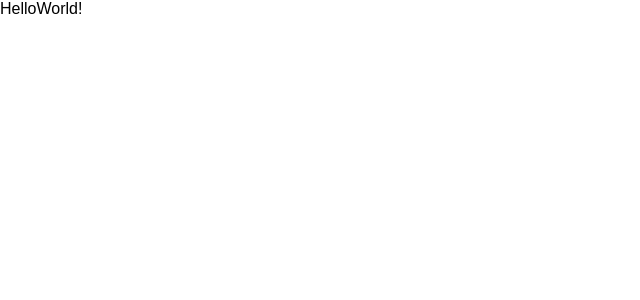
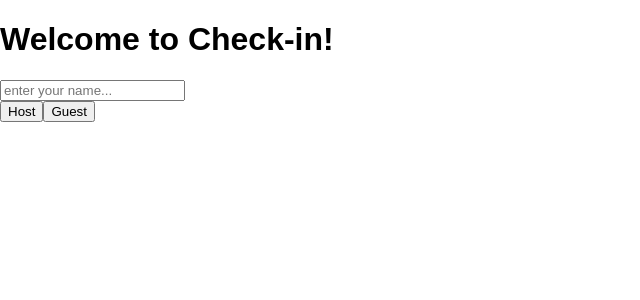
Before and after one commit to EpicPi/check-in, a React (Create React App) app in the folder v0/: page / in a window 1280 px wide. Shown: the top 300 px of the page, without its empty margins (0-640 px from the left). Built offline with nearby package versions, Linux system fonts and the light colour scheme.

Commit message:
make Name Form

```diff
--- a/v0/src/App.jsx
+++ b/v0/src/App.jsx
@@ -2,18 +2,30 @@ import React, { Component } from 'react';
 import { BrowserRouter, Route, Switch } from 'react-router-dom';
 import GuestDash from './Guest/GuestDash';
 import HostDash from './Host/HostDash';
+import NameForm from './NameForm';
 
 class App extends Component {
   constructor(props) {
     super(props);
+    this.state = {
+      name: '',
+      type: ''
+    };
+
+    this.handleNameInput = this.handleNameInput.bind(this);
+  }
+
+  handleNameInput(name, type) {
+    console.log(name, type);
   }
 
   render() {
     return (
       <div>
+        <h1>Welcome to Check-in!</h1>
+        <NameForm />
         <BrowserRouter>
           <div>
-            HelloWorld!
             <Switch>
               <Route exact path="/host" component={HostDash} />
               <Route exact path="/guest" component={GuestDash} />
--- /dev/null
+++ b/v0/src/NameForm.jsx
@@ -0,0 +1,53 @@
+import React, { Component } from 'react';
+
+class NameForm extends Component {
+  constructor(props) {
+    super(props);
+    this.state = {
+      name: '',
+    };
+
+    this.handleNameInput = this.handleNameInput.bind(this);
+    this.enterHost = this.enterHost.bind(this);
+    this.enterGuest = this.enterGuest.bind(this);
+  }
+
+  handleNameInput(e) {
+    this.setState({ name: e.target.value });
+  }
+
+  enterHost() {
+    // document.location.href = '/host';
+    console.log('entered host');
+  }
+
+  enterGuest() {
+    // document.location.href = '/guest';
+    console.log('entered guest');
+  }
+
+  render() {
+    return (
+      <div>
+        <input
+          type="text"
+          name="name"
+          value={this.state.name}
+          placeholder="enter your name..."
+          onChange={this.handleNameInput}
+        />
+        <div>
+          <button onClick={this.enterHost}>Host</button>
+          <button onClick={this.enterGuest}>Guest</button>
+        </div>
+      </div>
+    );
+  }
+}
+
+// NameForm.propTypes = {
+//   handleName: React.PropTypes.func.isRequired,
+// };
+
+
+export default NameForm;
```
